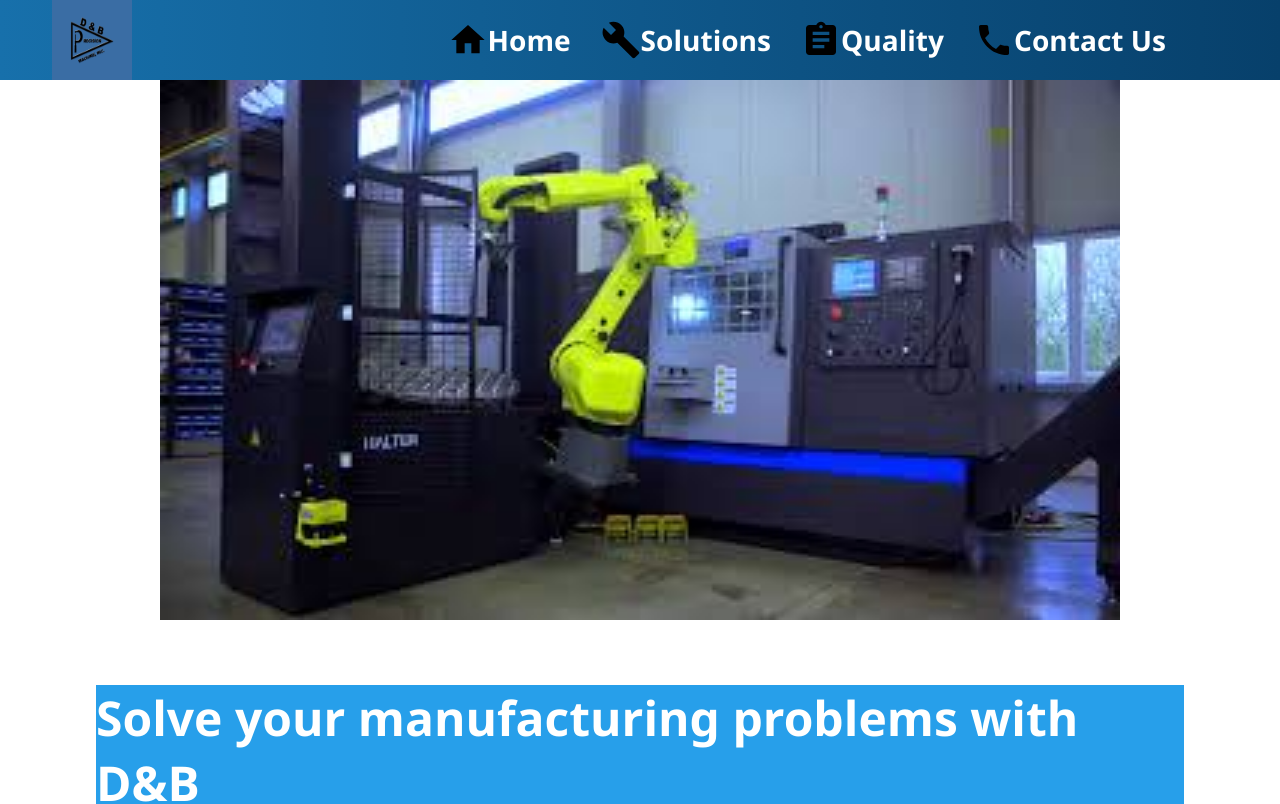
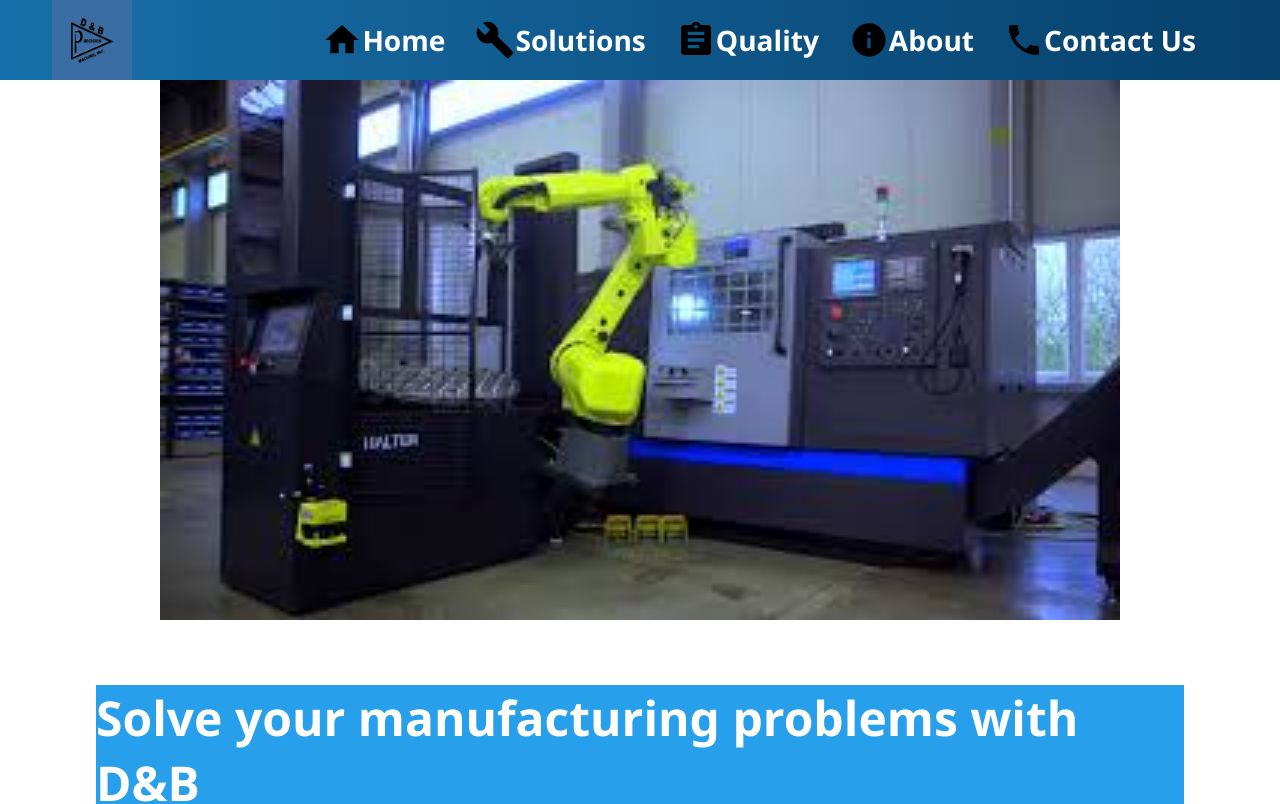
Before and after one commit to irendon1993/dandbwebsite, a React (Create React App) app: page / in a window 1280 px wide. Shown: the top 804 px of the page. Built offline with nearby package versions, Linux system fonts and the light colour scheme.

Commit message:
Testing about icon bug

```diff
--- a/src/Components/Navbar.jsx
+++ b/src/Components/Navbar.jsx
@@ -4,7 +4,7 @@ import { Link } from 'react-router-dom'
 import './Navbar.scss'
 import Logo from '../Logos/DBdesktopCopy.jpg';
 import IconHome from '../Icons/IconHome.svg';
-// import IconAbout from '../Icons/IconAbout.svg';
+import IconAbout from '../Icons/IconAbout.svg';
 import IconSolutions from '../Icons/IconSolutions.svg';
 import IconQuality from '../Icons/IconQuality.svg';
 import IconContact from '../Icons/IconContact.svg';
@@ -34,9 +34,9 @@ class Navbar extends Component {
             <li>
               <div className="navItem"><img src={IconQuality} /><Link to="/quality"><h3 onClick={this.handleClick}>Quality</h3></Link></div>
             </li>
-            {/* <li>
+            <li>
                 <div className="navItem"><img src={IconAbout} /><Link to="/about"><h3 onClick={this.handleClick}>About</h3></Link></div>
-              </li> */}
+              </li>
             <li>
             <div className="navItem"><img src={IconContact} /><Link to="/contact"><h3 onClick={this.handleClick}>Contact Us</h3></Link></div>
             </li>
```
Also changed, not shown: 1 other file (tests, documents, lock files or other folders).
